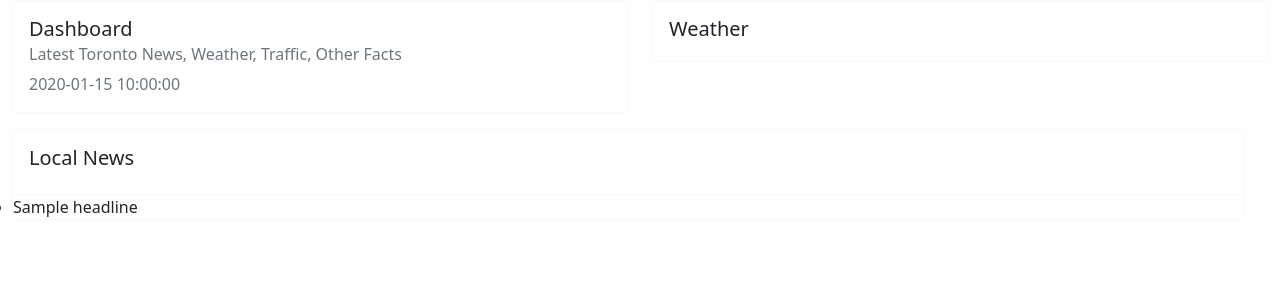
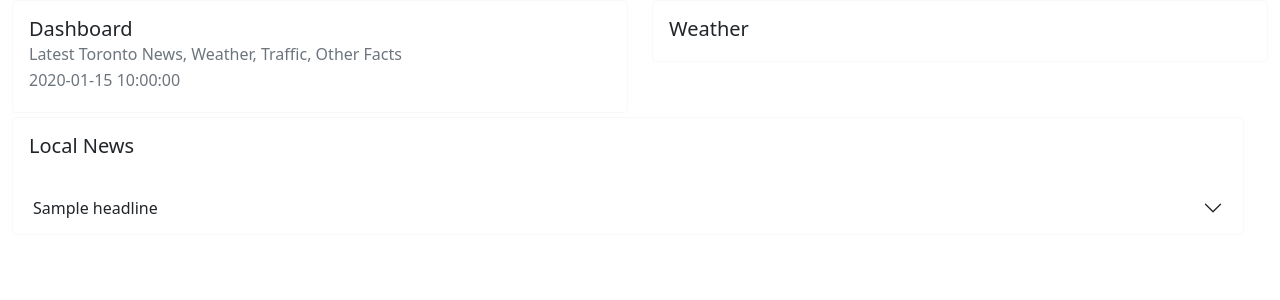
Before and after one commit to jackjyliu/project, a Flask app: template todata/templates/dashboard.html in a window 1280 px wide. Shown: the part 56-356 px from the top of the page. Run offline with Flask 2, Linux system fonts and the light colour scheme; the template is opened without the code that fills it: most values are stand-ins (such as "Sample title", 1, 10 or a date in 2020); parts of the project's set-up code (start-up, migrations or seed data) failed here and were passed over.

Commit message:
added news to dashboard

```diff
--- a/todata/templates/dashboard.html
+++ b/todata/templates/dashboard.html
@@ -7,36 +7,48 @@
 <div class="container-xxl">
     <div class="row">
         <div class="col">
-            <div class="card border-light mb-3">
+            <div class="card border-light mb-1">
                 <div class="card-body">
                   <h5 class="card-title">Dashboard</h5>
-                  <h6 class="card-subtitle mb-2 text-muted">Latest Toronto News, Weather, Traffic, Other Facts</h6>
-                  <p class="card-text text-muted">{{ toronto_time }}</p>
+                  <h6 class="card-subtitle mb-1 text-muted">Latest Toronto News, Weather, Traffic, Other Facts</h6>
+                  <p class="card-text mb-1 text-muted">{{ toronto_time }}</p>
                 </div>
             </div>
         </div>
 
         <div class="col">
-            <div class="card border-light mb-3">
+            <div class="card border-light mb-1">
                 <div class="card-body">
                     <h5 class="card-title">Weather</h5>
-                    <h6 class="card-subtitle mb-2 text-muted"></h6>
-                    <p class="card-text text-muted"></p>
+                    <h6 class="card-subtitle mb-1 text-muted"></h6>
+                    <p class="card-text mb-1 text-muted"></p>
                 </div>
                 </div>
         </div>
 
     <div class="row">
         <div class="col">
-            <div class="card border-light mb-3">
+            <div class="card border-light mb-0">
                 <div class="card-body">
                     <h5 class="card-title">Local News</h5>
                 </div>
-                <ul class="list-group list-group-flush">
-                    {% for item in local_news %}
-                        <li class="list-group_item">{{ item.headline }}</li>
-                    {% endfor %}
-                </ul>
+
+                <div class="accordion accordion-flush mb-0" id="accordionNews">
+                {% for item in local_news %}
+                    <div class="accordion-item">
+                      <h6 class="accordion-header" id="flush-heading{{ loop.index }}">
+                        <button class="accordion-button collapsed" type="button" data-bs-toggle="collapse" data-bs-target="#flush-collapse{{ loop.index }}" aria-expanded="false" aria-controls="flush-collapse{{ loop.index }}">
+                          {{ item.headline }}
+                        </button>
+                    </h6>
+                      <div id="flush-collapse{{ loop.index }}" class="accordion-collapse collapse" aria-labelledby="flush-heading{{ loop.index }}" data-bs-parent="#accordionNews">
+                        <div class="accordion-body text-muted">{{ item.description }}...</div>
+                      </div>
+                    </div>
+                {% endfor %}
+                </div>
+
+
             </div>
         </div>
     </div>
```
